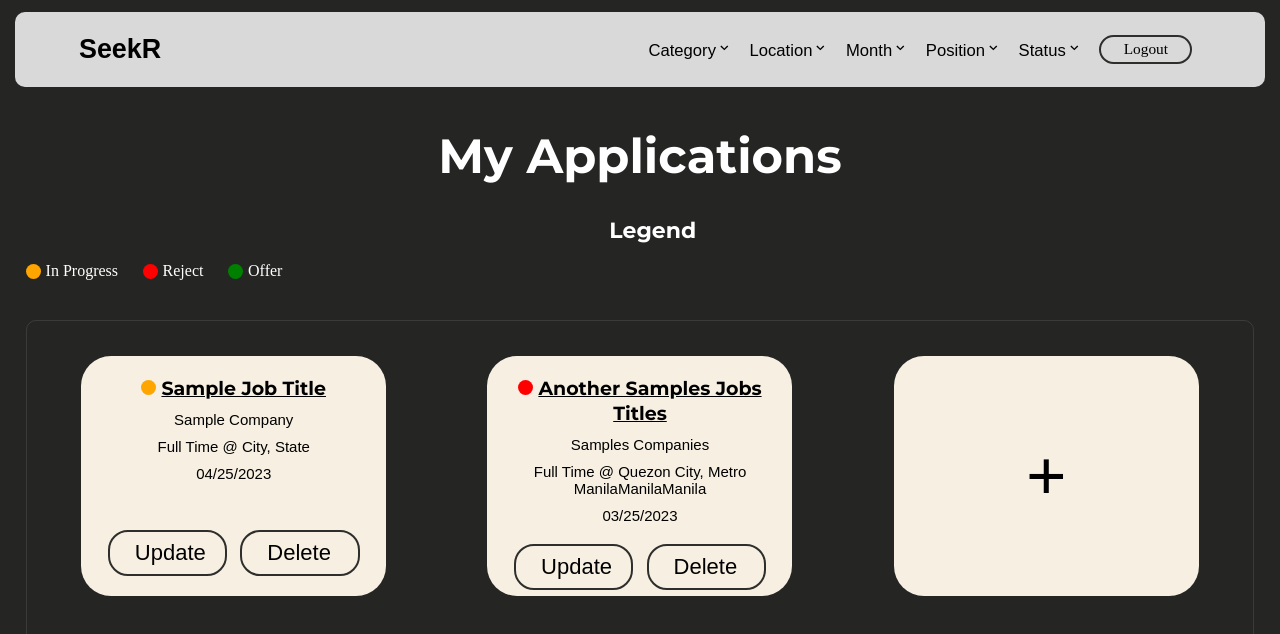
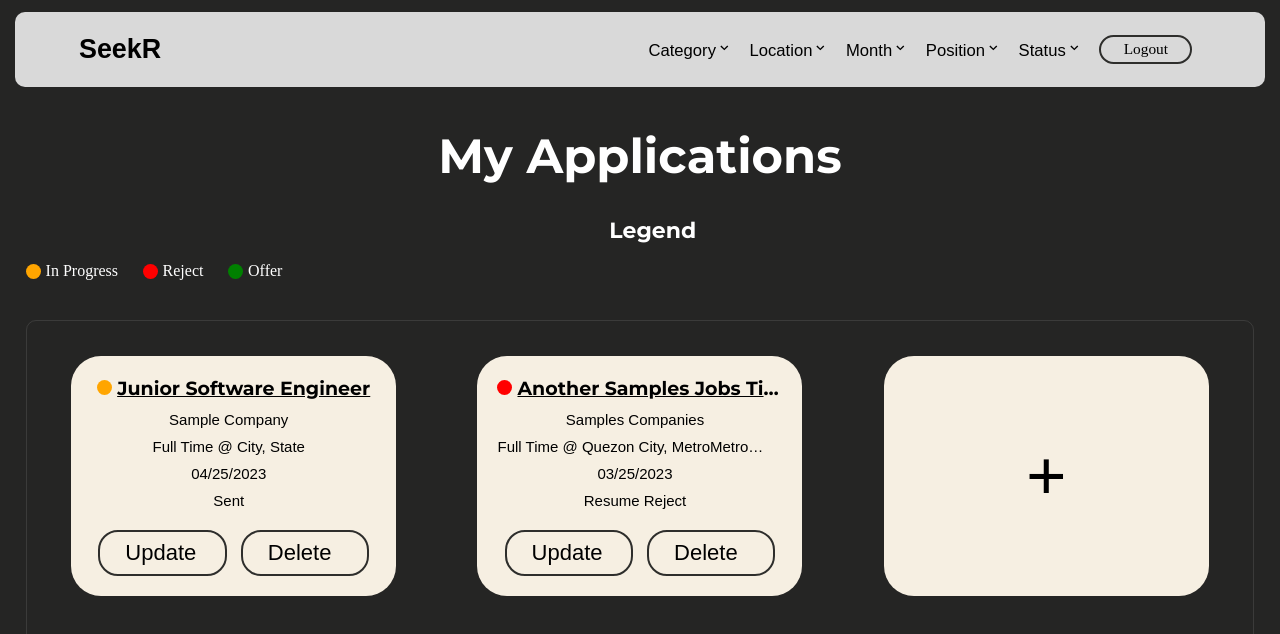
Before and after one commit to jSunpayco/seekr, a React (Vite) app: page /jobs in a window 1280 px wide. Shown: the top 634 px of the page. Built offline with nearby package versions, Linux system fonts and the light colour scheme.

Commit message:
Job container styling

```diff
--- a/src/pages/Jobs/jobs.module.scss
+++ b/src/pages/Jobs/jobs.module.scss
@@ -121,7 +121,7 @@
 }
 
 .jobContainer{
-    width: 265px;
+    width: 285px;
     height: 200px;
     margin-top: 15px;
     margin-bottom: 15px;
@@ -134,7 +134,8 @@
     flex-direction: column;
     justify-content: space-between;
 
-    @media (max-width: 330px) {
+    @media (max-width: 347px) {
+        width: 90%;
         padding: 20px 10px;
         transition: padding 0.3s ease;
     }
@@ -147,6 +148,15 @@
     color: black;
     font-size: 19px;
     user-select: none;
+    display: block;
+    width: 285px;
+    overflow: hidden;
+    text-overflow: ellipsis;
+    white-space: nowrap;
+
+    @media (max-width: 347px) {
+        width: 99%;
+    }
 
     &::before{
         content: '';
@@ -165,6 +175,10 @@
     font-weight: 500;
     font-size: 15px;
     user-select: none;
+    width: 275px;
+    overflow: hidden;
+    text-overflow: ellipsis;
+    white-space: nowrap;
 }
 
 .buttonContainer{
--- a/src/pages/Jobs/jobs.tsx
+++ b/src/pages/Jobs/jobs.tsx
@@ -44,7 +44,7 @@ const Jobs = () => {
             Company:"Sample Company",
             Location:"City, State",
             Status:"Sent",
-            Title:"Sample Job Title",
+            Title:"Junior Software Engineer",
             Type:"Full Time",
             URL:"https://www.google.com/"
         },
@@ -54,7 +54,7 @@ const Jobs = () => {
             Month:"March",
             Category:"Intern",
             Company:"Samples Companies",
-            Location:"Quezon City, Metro ManilaManilaManila",
+            Location:"Quezon City, MetroMetroMetro",
             Status:"Resume Reject",
             Title:"Another Samples Jobs Titles",
             Type:"Full Time",
@@ -178,11 +178,12 @@ const Jobs = () => {
         return myJobs.map((item) => (
             <div key={`job${item.JobID}`} id={`job${item.JobID}`} className={styles.jobContainer}>
                 <div>
-                    <a href={item.URL} target="_blank" className={styles.jobTitle + " " + (offerList.includes(item.Status)?styles.legendColorOffer:rejectedList.includes(item.Status)?styles.legendColorReject:styles.legendColorProgress)} data-tooltip-id="status-tip" data-tooltip-content="Visit">{item.Title.substring(0, 39) + (item.Title.length>39 ? '...' : '')}</a>
+                    <a href={item.URL} target="_blank" className={styles.jobTitle + " " + (offerList.includes(item.Status)?styles.legendColorOffer:rejectedList.includes(item.Status)?styles.legendColorReject:styles.legendColorProgress)} data-tooltip-id="status-tip" data-tooltip-content="Visit">{item.Title}</a>
                     <ReactTooltip id="status-tip" />
                     <p className={styles.jobInfo}>{item.Company}</p>
                     <p className={styles.jobInfo}>{item.Type} @ {item.Location}</p>
-                    <p className={styles.jobInfo} style={{marginBottom:'20px'}}>{item.Date}</p>
+                    <p className={styles.jobInfo}>{item.Date}</p>
+                    <p className={styles.jobInfo} style={{marginBottom:'7px'}}>{item.Status}</p>
                 </div>
                 <div className={styles.buttonContainer}>
                     <JobItemButton title='Update' onClickFunction={handleUpdateClick} jobInfo={item}/>
```
